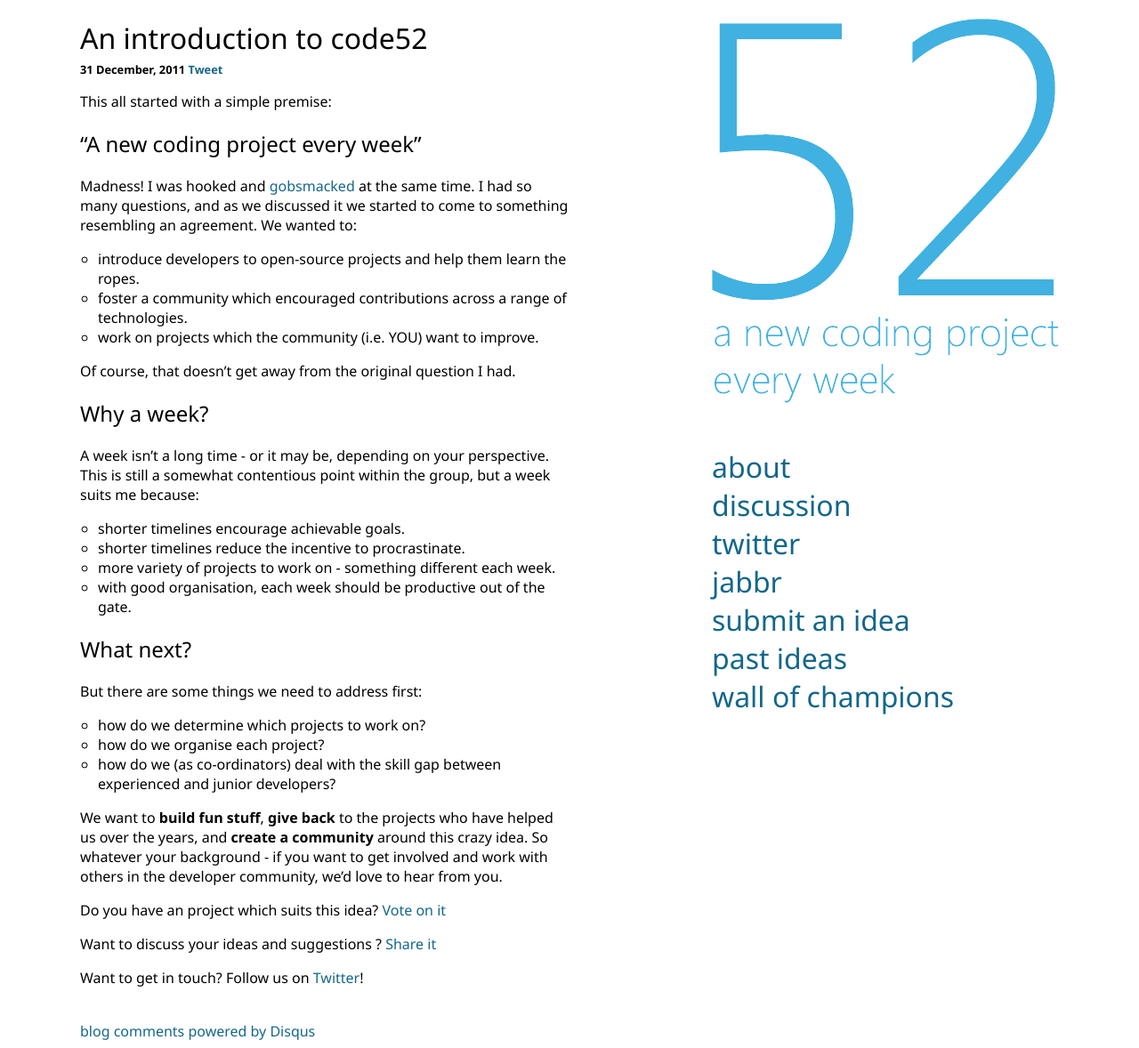
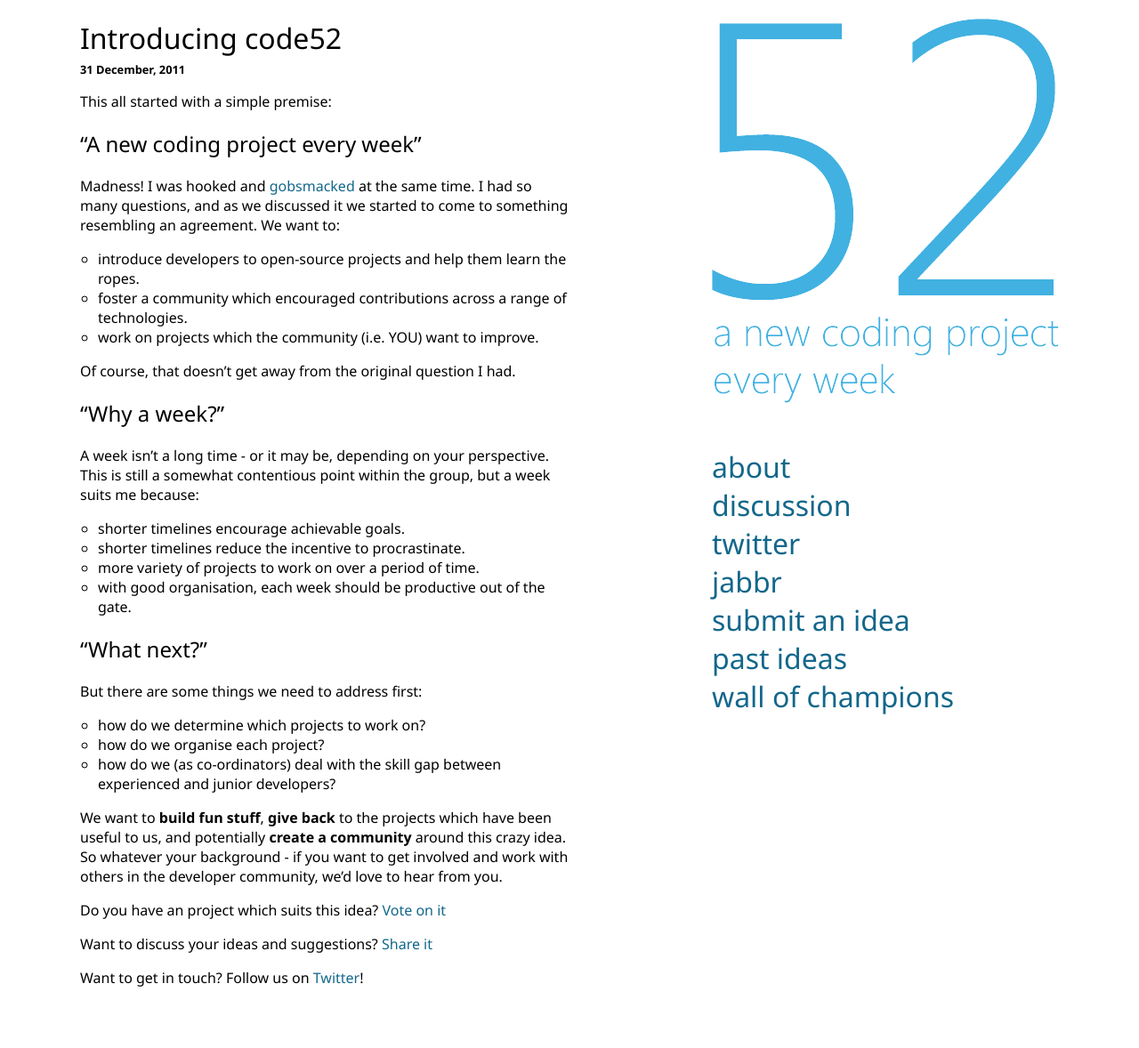
Before and after one commit to Code52/code52.github.com, a Jekyll site: the page built from _posts/2011-12-31-introduction.md, in a window 1280 px wide. Shown: the whole page at 89% size. Built offline with Jekyll 4.4.1, drawn with Linux system fonts in a browser that asks for light colours; Markdown is read by kramdown in place of the engine named in the settings; comment, search, counter and statistics services are not loaded; after the commit the page ends 1156 px from its top, so only the background shows below that.

Commit message:
differentiating between about and intro post

```diff
--- a/_layouts/layout.html
+++ b/_layouts/layout.html
@@ -6,7 +6,7 @@
 		<link href="/rss.xml" type="application/rss+xml" rel="alternate" title="Blog Feed" />
 		<link href="/atom.xml" type="application/atom+xml" rel="alternate" title="Blog Feed" />
 		<meta name="viewport" content="width=device-width, initial-scale=1, maximum-scale=1" />
-		<title>Code52</title>
+		<title>{{page.title }} - code52</title>
 		<link rel="stylesheet" type="text/css" href="/css/style.css" />
 		<link rel="shortcut icon" href="/img/favicon.ico" />
 	</head>
--- a/_layouts/post.html
+++ b/_layouts/post.html
@@ -8,8 +8,6 @@ layout: layout
 			{% for tag in page.tags %}
 				<li><a href="/tag/{{ tag }}">{{ tag }}</a></li>
 			{% endfor %}
-
-<a href="https://twitter.com/share" class="twitter-share-button" data-count="none" data-via="code52org">Tweet</a><script type="text/javascript" src="//platform.twitter.com/widgets.js"></script>
 		</span>
 		{{ content }}
 	</div>
@@ -20,6 +18,8 @@ layout: layout
 	<div class="clear">&nbsp;</div>
 </div>
 
+
+{% if page.comments %}
 <div id="disqus_thread"></div>
 <script type="text/javascript">
     /* * * CONFIGURATION VARIABLES: EDIT BEFORE PASTING INTO YOUR WEBPAGE * * */
@@ -34,3 +34,4 @@ layout: layout
 </script>
 <noscript>Please enable JavaScript to view the <a href="http://disqus.com/?ref_noscript">comments powered by Disqus.</a></noscript>
 <a href="http://disqus.com" class="dsq-brlink">blog comments powered by <span class="logo-disqus">Disqus</span></a>
+{% endif %}
--- a/_posts/2011-12-31-introduction.md
+++ b/_posts/2011-12-31-introduction.md
@@ -1,6 +1,6 @@
 ---
 layout: post
-title: "An introduction to code52"
+title: "Introducing code52"
 author: shiftkey
 ---
 
@@ -8,7 +8,7 @@ This all started with a simple premise:
 
 ##"A new coding project every week"
 
-Madness! I was hooked and [gobsmacked](http://dictionary.reference.com/browse/gobsmacked) at the same time. I had so many questions, and as we discussed it we started to come to something resembling an agreement. We wanted to:
+Madness! I was hooked and [gobsmacked](http://dictionary.reference.com/browse/gobsmacked) at the same time. I had so many questions, and as we discussed it we started to come to something resembling an agreement. We want to:
 
  - introduce developers to open-source projects and help them learn the ropes.
  - foster a community which encouraged contributions across a range of technologies.
@@ -16,17 +16,17 @@ Madness! I was hooked and [gobsmacked](http://dictionary.reference.com/browse/go
 
  Of course, that doesn't get away from the original question I had.
 
-##Why a week?
+##"Why a week?"
 
  A week isn't a long time - or it may be, depending on your perspective. This is still a somewhat contentious point within the group, but a week suits me because:
 
  - shorter timelines encourage achievable goals.
  - shorter timelines reduce the incentive to procrastinate.
- - more variety of projects to work on - something different each week.
+ - more variety of projects to work on over a period of time.
  - with good organisation, each week should be productive out of the gate.
 
 
-##What next?
+##"What next?"
 
  But there are some things we need to address first:
 
@@ -34,10 +34,10 @@ Madness! I was hooked and [gobsmacked](http://dictionary.reference.com/browse/go
  - how do we organise each project?
  - how do we (as co-ordinators) deal with the skill gap between experienced and junior developers?
 
- We want to **build fun stuff**, **give back** to the projects who have helped us over the years, and **create a community** around this crazy idea.  So whatever your background - if you want to get involved and work with others in the developer community, we'd love to hear from you.
+ We want to **build fun stuff**, **give back** to the projects which have been useful to us, and potentially **create a community** around this crazy idea.  So whatever your background - if you want to get involved and work with others in the developer community, we'd love to hear from you.
 
  Do you have an project which suits this idea? [Vote on it](http://code52.uservoice.org)
 
- Want to discuss your ideas and suggestions ?  [Share it](http://code52.tenderapp.com)
+ Want to discuss your ideas and suggestions?  [Share it](http://code52.tenderapp.com)
 
  Want to get in touch? Follow us on [Twitter](http://twitter/code_52)!
```
Also changed, not shown: about.md (+28 -1 lines), 6 other files.
